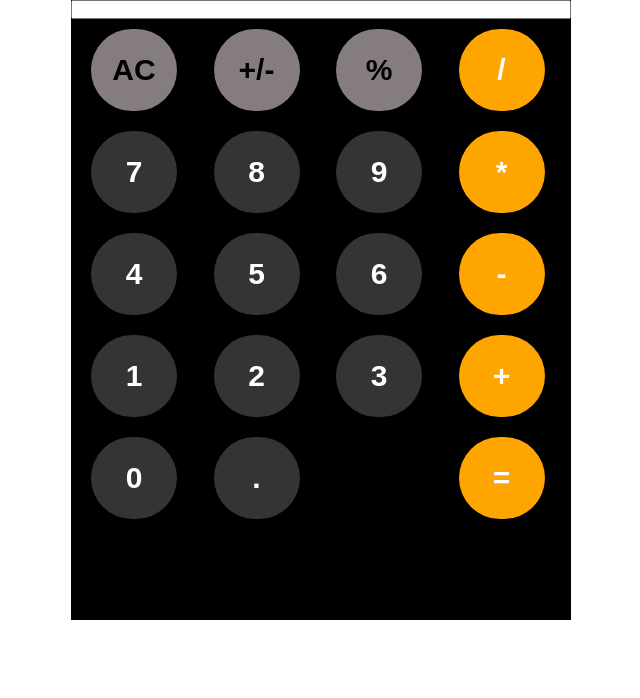
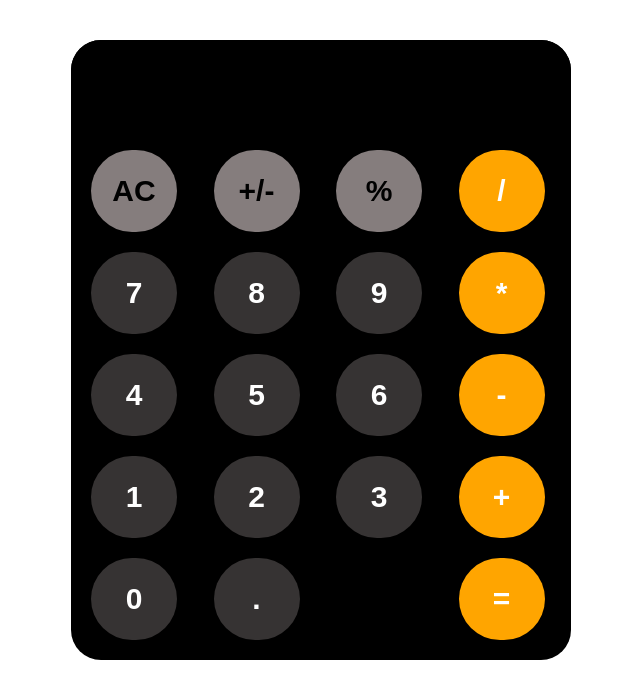
Before and after one commit to matt101144/Calculator, a plain HTML site: page index.html in a window 1280 px wide. Both pictures are taken after a click on the button "AC". Shown: the whole page, without its empty margins (319-959 px from the left). Drawn offline with Linux system fonts and the light colour scheme.

Commit message:
created the functions in js file to display, clear and calculate. aswell as a few minor modifications to css file

```diff
--- a/index.html
+++ b/index.html
@@ -8,7 +8,7 @@
 </head>
 <body>
 <div class="calculator">
-    <input id="display" readonly>
+    <input class="display" readonly>
     <div class="buttons">
         <button class="grey" onclick="clearDisplay()">AC</button>
         <button class="grey" onclick="appendToDisplay('+/-')">+/-</button>
--- a/script.js
+++ b/script.js
@@ -0,0 +1,14 @@
+const display = document.querySelector(".display")
+
+function appendToDisplay(input){
+    display.value += input;
+}
+
+
+function clearDisplay(){
+    display.value = "";
+}
+
+function calculate(){
+    display.value = eval(display.value);
+}
--- a/style.css
+++ b/style.css
@@ -17,12 +17,18 @@ body{
     width: 500px;
     height: 620px;
     background-color: black;
+    margin-top: 40px;
+    border-radius: 30px;
 
 }
 .display{
     height: 100px;
     background-color: black;
     border: none;
+    color: white;
+    font-size: 60px;
+    padding: 10px;
+    border-radius: 30px;
 }
 .buttons{
     display: grid;
```
